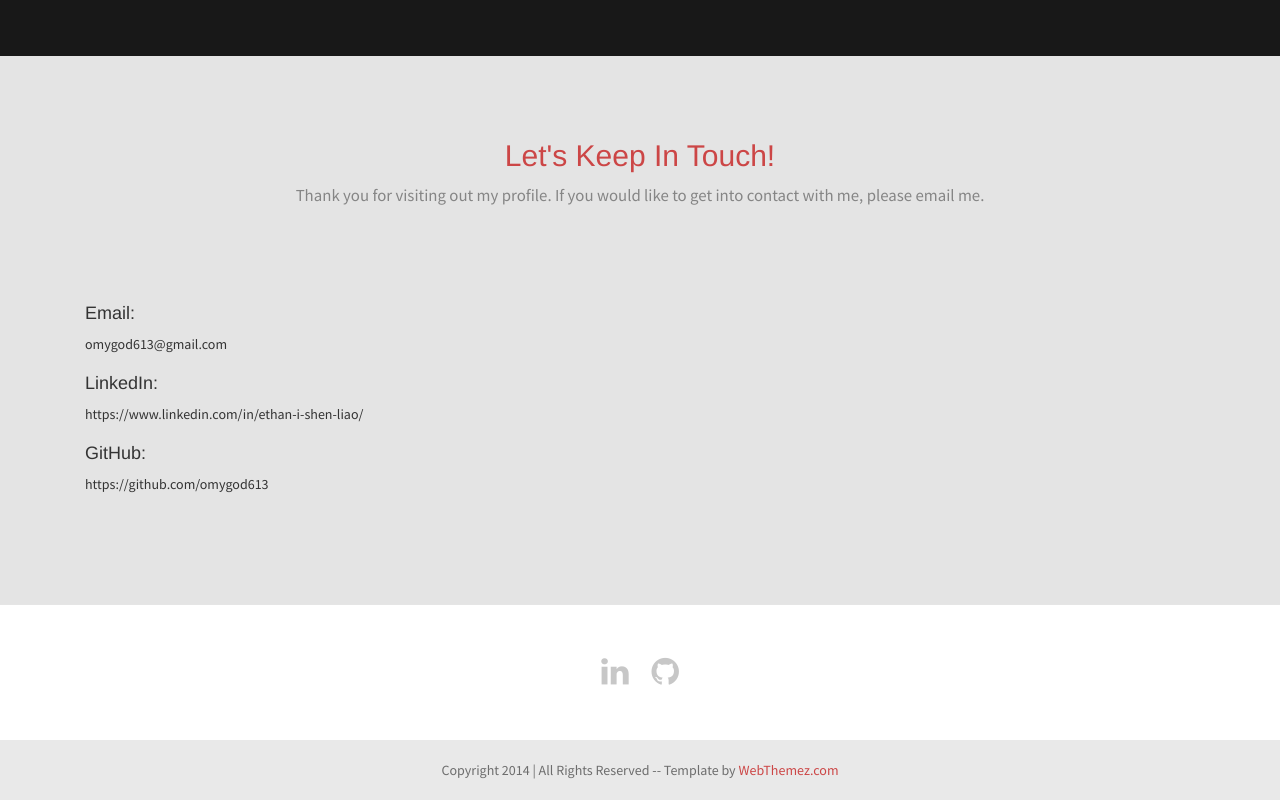
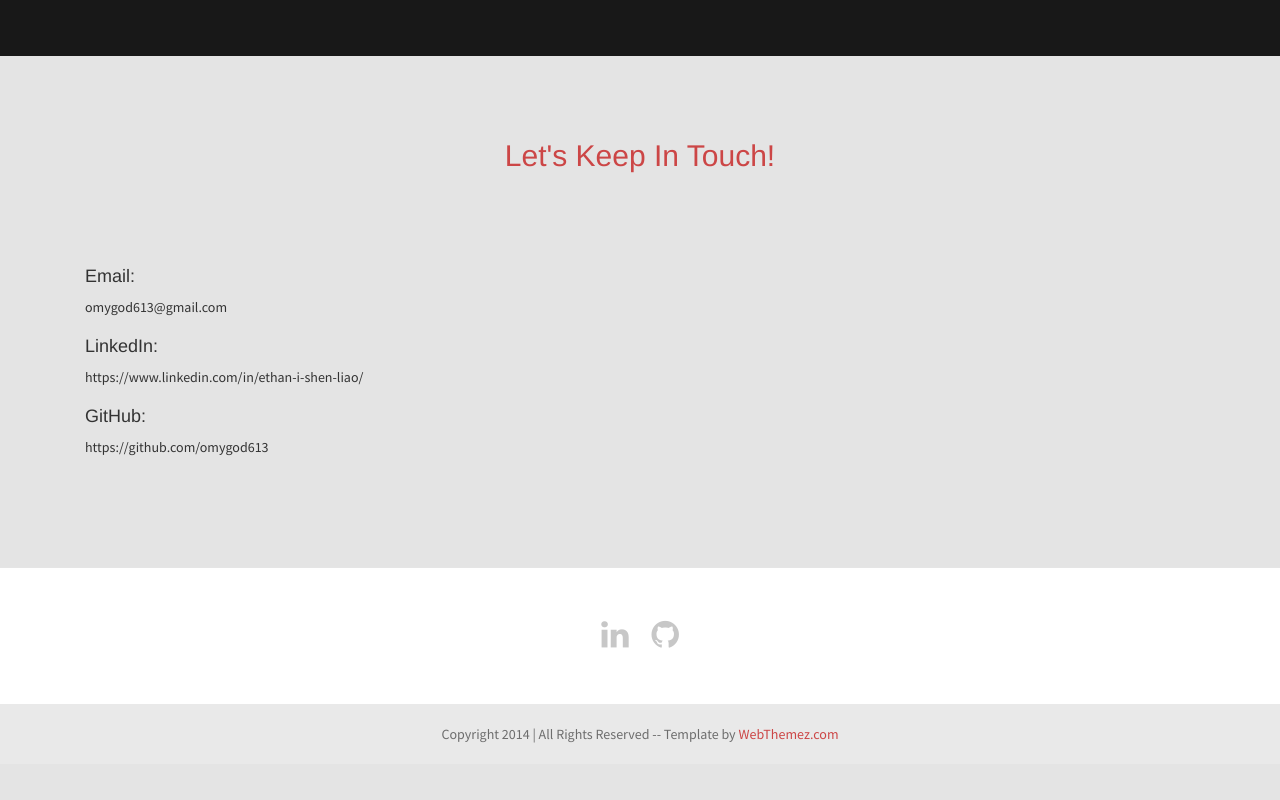
Before and after one commit to omygod613/webishen, a plain HTML site: page index.html in a window 1280 px wide. Shown: the part 4440-5240 px from the top of the page. After the commit the page ends 5204 px from the top, so only its background shows below. Drawn offline with Linux system fonts and the light colour scheme.

Commit message:
Update comments

```diff
--- a/index.html
+++ b/index.html
@@ -497,7 +497,6 @@
                 <div class="heading text-center">
                     <!-- Heading -->
                     <h2>Let's Keep In Touch!</h2>
-                    <p>Thank you for visiting out my profile. If you would like to get into contact with me, please email me.</p>
                 </div>
             </div>
 
```
